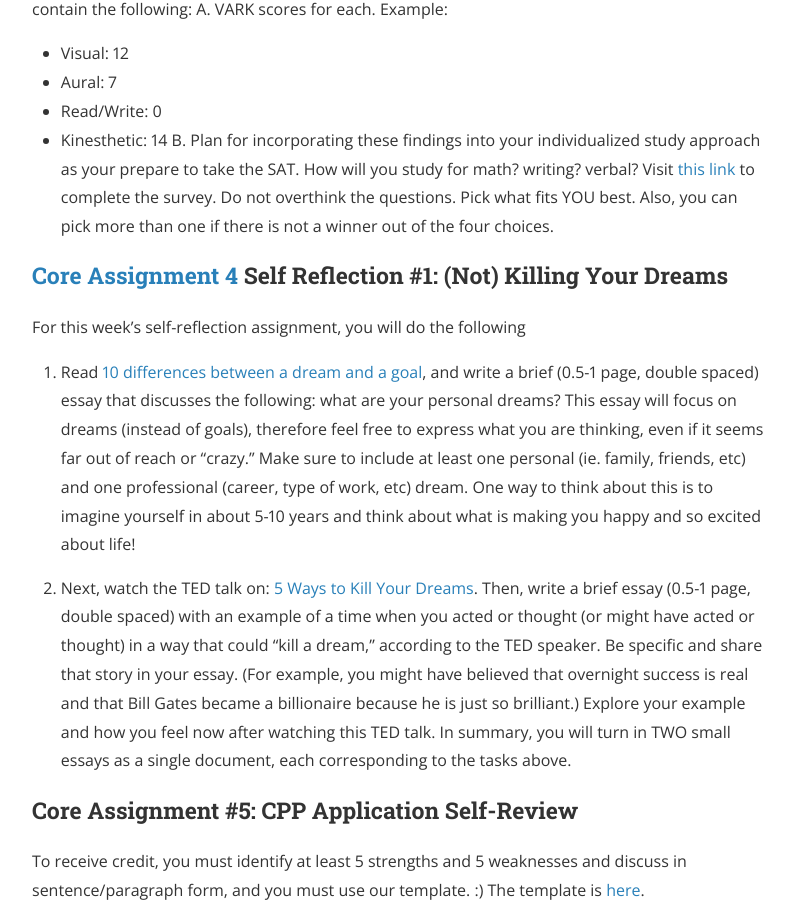
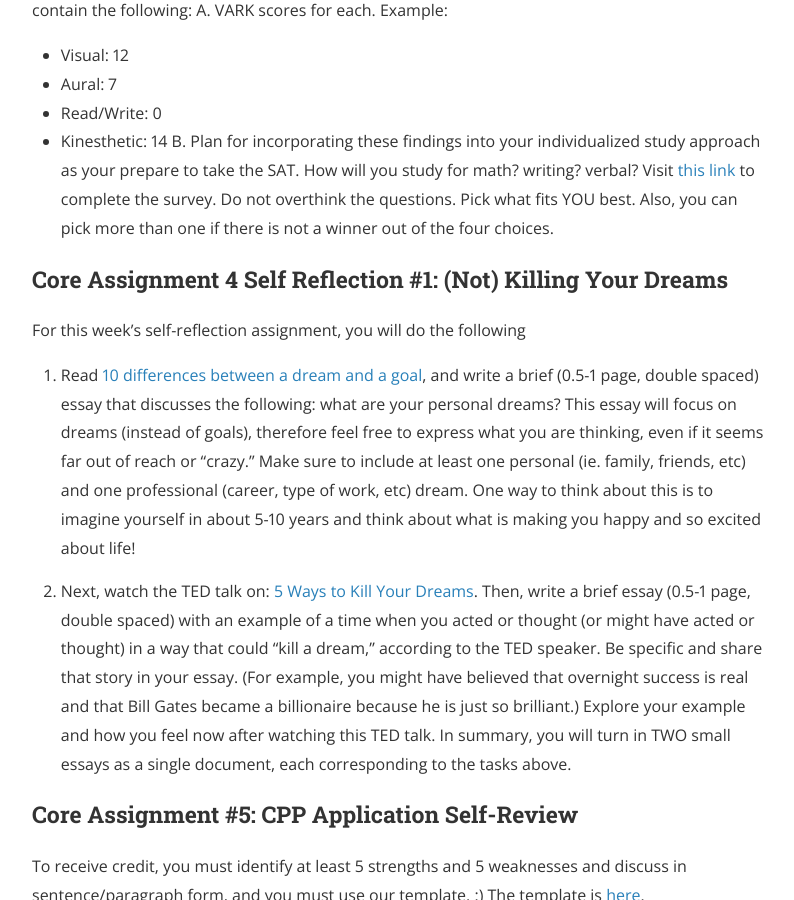
Before and after one commit to wrgr/cppbook, a Jekyll site: the page built from assignments.md, in a window 1280 px wide and 900 px high, scrolled down 2108 px. Shown: the whole window, without its empty margins (240-1034 px from the left). Built offline with Jekyll 4.4.1, drawn with Linux system fonts in a browser that asks for light colours; nearby versions of some CDN libraries; a style sheet for code colours, icons or effects is not loaded; part of the change alters nothing that is shown.

Commit message:
trying md tags

```diff
--- a/assignments.md
+++ b/assignments.md
@@ -15,6 +15,8 @@ Papers missing a student name or assignment number will not be graded.
 -	*Check your email everyday!!!*
 
 ## Core assignments
+
+#### [](#ca001)
 
 ### Core Assignment #1:  College Essay Outlines
 
@@ -41,6 +43,8 @@ Our two recommended prompts this year are (you may choose your own if you prefer
 
 A template that meets this standard is [here](/cppbook/assets/cpp_template_outline.doc).
 
+#### [](#ca002)
+
 ### Core Assignment #2:  Common App Essay #1 Revision 1
 
 Please select and complete an essay on one of the topics for next year’s Common App. The prompts can be found in the Application Prep section of this book. Be sure that you label your essay with your name, assignment number, and prompt. Your essay must be between 250 – 650 words. Aim for at least 500. We will recommend a prompt this year!
@@ -52,6 +56,7 @@ Our two recommended prompts this year are (you may choose your own if you prefer
 Our essay template is [here](/cppbook/assets/cpp_essay_template.doc).
 
 #### [](#ca003)
+
 ### Core Assignment 3 Study Skills 1: Learning Assessment
 
 What is your learning style?
@@ -65,7 +70,9 @@ A.	VARK scores for each. Example:
 B.	Plan for incorporating these findings into your individualized study approach as your prepare to take the SAT. How will you study for math? writing? verbal?
 Visit [this link](http://vark-learn.com/the-vark-questionnaire/the-vark-questionnaire-for-younger-people/) to complete the survey. Do not overthink the questions. Pick what fits YOU best. Also, you can pick more than one if there is not a winner out of the four choices.
 
-### [Core Assignment 4](#ca004)  Self Reflection #1: (Not) Killing Your Dreams
+#### [](#ca004)
+
+### Core Assignment 4  Self Reflection #1: (Not) Killing Your Dreams
 
 For this week’s self-reflection assignment, you will do the following
 1.	Read [10 differences between a dream and a goal](https://timemanagementninja.com/2013/04/10-big-differences-between-goals-and-dreams-that-you-must-know/), and write a brief (0.5-1 page, double spaced) essay that discusses the following: what are your personal dreams? This essay will focus on dreams (instead of goals), therefore feel free to express what you are thinking, even if it seems far out of reach or “crazy.” Make sure to include at least one personal (ie. family, friends, etc) and one professional (career, type of work, etc) dream. One way to think about this is to imagine yourself in about 5-10 years and think about what is making you happy and so excited about life!
@@ -73,20 +80,27 @@ For this week’s self-reflection assignment, you will do the following
 2.	Next, watch the TED talk on: [5 Ways to Kill Your Dreams](https://www.ted.com/talks/bel_pesce_5_ways_to_kill_your_dreams?language=en). Then, write a brief essay (0.5-1 page, double spaced) with an example of a time when you acted or thought (or might have acted or thought) in a way that could “kill a dream,” according to the TED speaker. Be specific and share that story in your essay. (For example, you might have believed that overnight success is real and that Bill Gates became a billionaire because he is just so brilliant.) Explore your example and how you feel now after watching this TED talk.
 In summary, you will turn in TWO small essays as a single document, each corresponding to the tasks above.
 
+#### [](#ca005)
+
 ### Core Assignment #5:  CPP Application Self-Review
 
 To receive credit, you must identify at least 5 strengths and 5 weaknesses and discuss in sentence/paragraph form, and you must use our template. :)
 The template is [here](/cppbook/assets/cpp_template_appreview.doc).
 
+#### [](#ca006)
+
 ### Core Assignment #6:  (Portfolio) CPP Summary Sheet v0
 
 To receive credit, you should draft a 1-page dashboard following the instructions in the Parent Workshop.  The six categories are:  grades, testing, impact and initiative, essays, polish, and money.  List your current plans and progress for each of the categories and also where you are and where you plan to be in:  October and when you apply for college.  We will go over these in lots of detail next week!  A picture from the board is below.
+
+#### [](#ca007)
 
 ### Core Assignment #7:  Study Skills 2 Time Management
 
 Prepare a schedule for this summer  that reflects your activities and responsibilities on the appropriate time slot (as shown on the example that was sent to you previously). The schedule should be parsed in 1-hr intervals, and contain as much specific details as possible. If things change week to week, then remove the detail and leave it more generic. For example, if your volunteering activities change every week, then just label it “Volunteering Activity,” but if it is specific, add the detail “Volunteer at Soup Kitchen.” For the orange portion (college preparation), you MUST to be specific for the type of work you will be doing. It is NOT ok to just write, “SAT Khan Academy” without it saying, “SAT Khan Academy: Math videos” or “SAT Khan Academy Math Problems.” Remember that the allocation of task needs to reflect what YOU need to be working on this summer.
 To complete this assignment, you will start with the file that was sent to you containing a sample schedule. Make the adjustments to fit YOUR schedule and responsibilities/activities. You will “print” the schedule as a PDF, making sure that it fits into one readable page (or 2 if needed).  [We will send this in a couple of days…start on the other assignments]
 
+#### [](#ca008)
 
 ### Core Assignment #8:  Who Am I Drawing Assignment?
 
```
